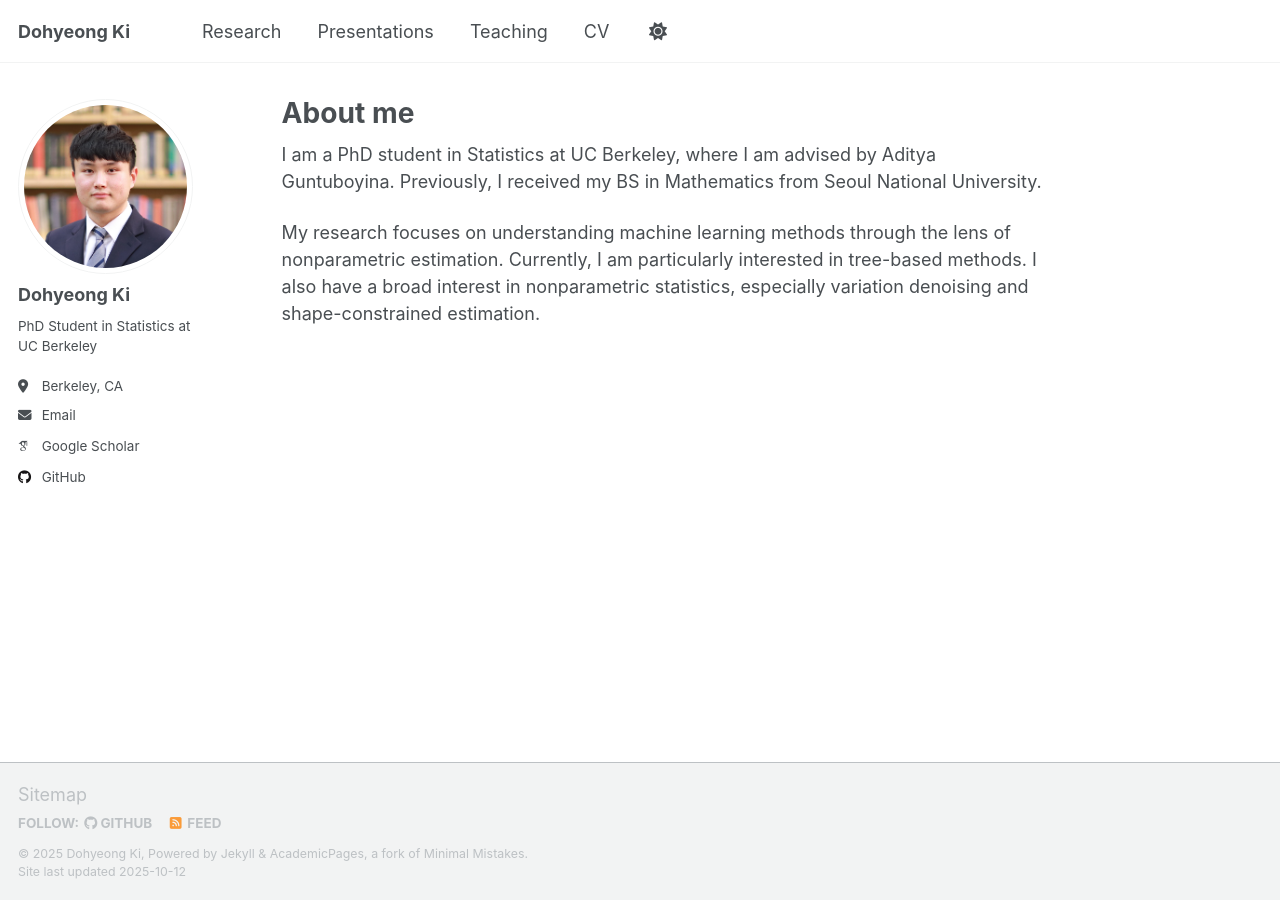
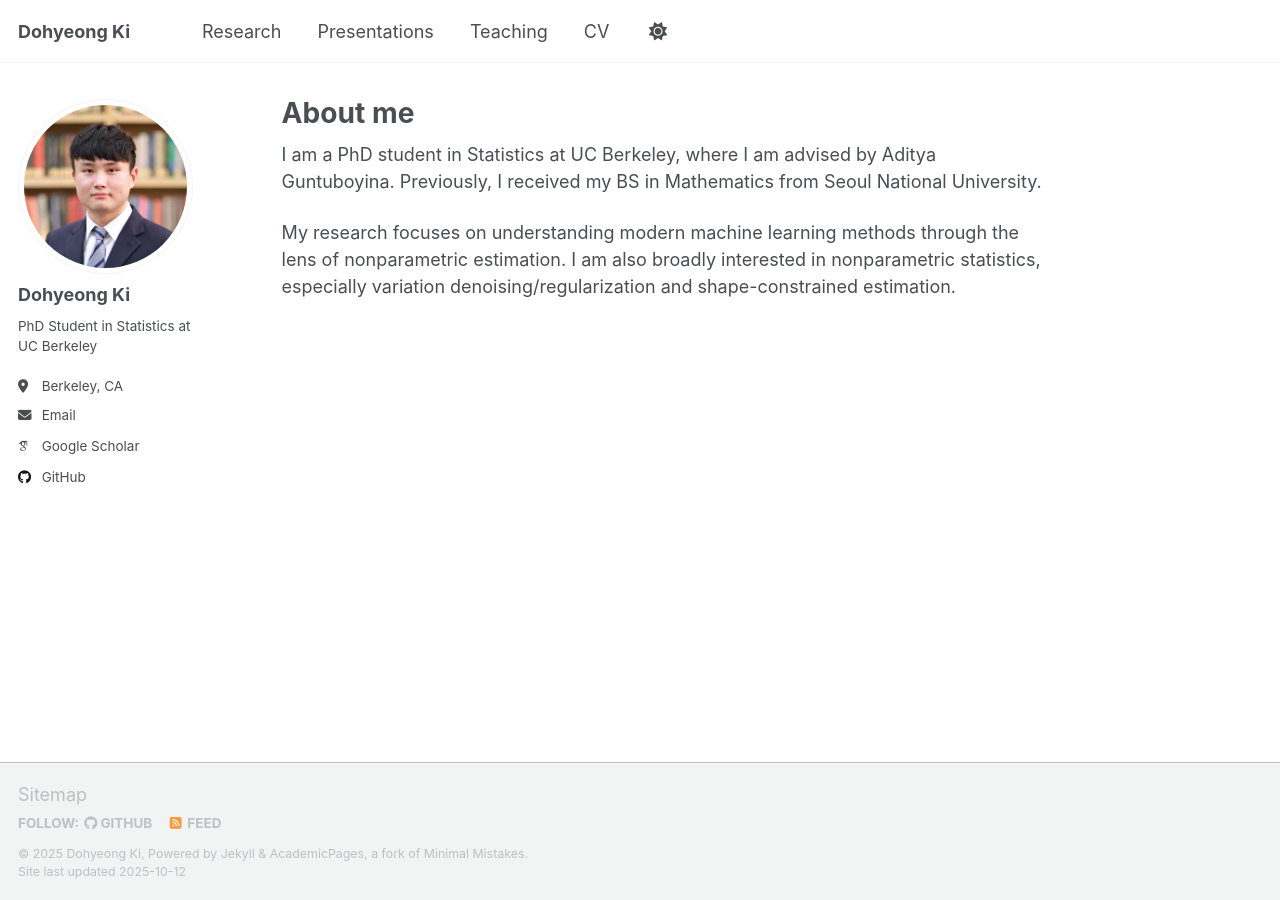
Before and after one commit to DohyeongKi/dohyeongki.github.io, a Jekyll site: the page built from _pages/about.md, in a window 1280 px wide. Built offline with Jekyll 4.4.1, drawn with Linux system fonts in a browser that asks for light colours; some web fonts are replaced; a script that is not in the unit is left out.

Commit message:
Update about me

```diff
--- a/_pages/about.md
+++ b/_pages/about.md
@@ -7,6 +7,11 @@ redirect_from:
   - /about.html
 ---
 
-I am a PhD student in Statistics at UC Berkeley, where I am advised by Aditya Guntuboyina. Previously, I received my BS in Mathematics from Seoul National University.
+I am a PhD student in Statistics at UC Berkeley, where I am advised by
+Aditya Guntuboyina. Previously, I received my BS in Mathematics from
+Seoul National University.
 
-My research focuses on understanding machine learning methods through the lens of nonparametric estimation. Currently, I am particularly interested in tree-based methods. I also have a broad interest in nonparametric statistics, especially variation denoising and shape-constrained estimation.
+My research focuses on understanding modern machine learning methods
+through the lens of nonparametric estimation. I am also broadly
+interested in nonparametric statistics, especially variation
+denoising/regularization and shape-constrained estimation.
```
